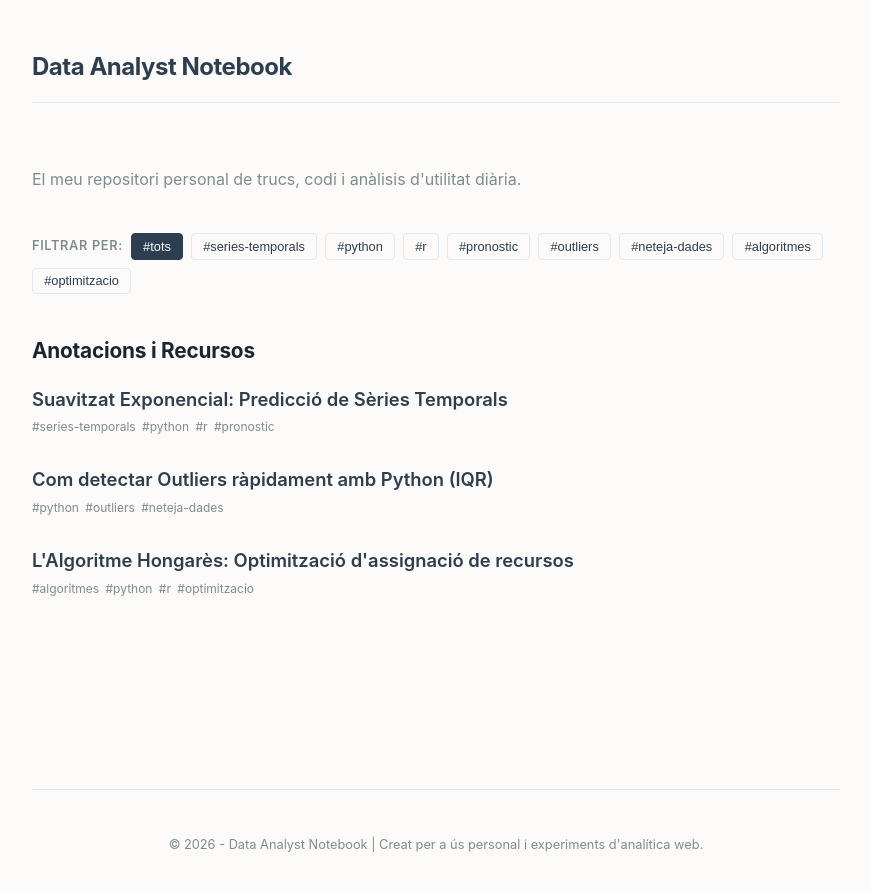
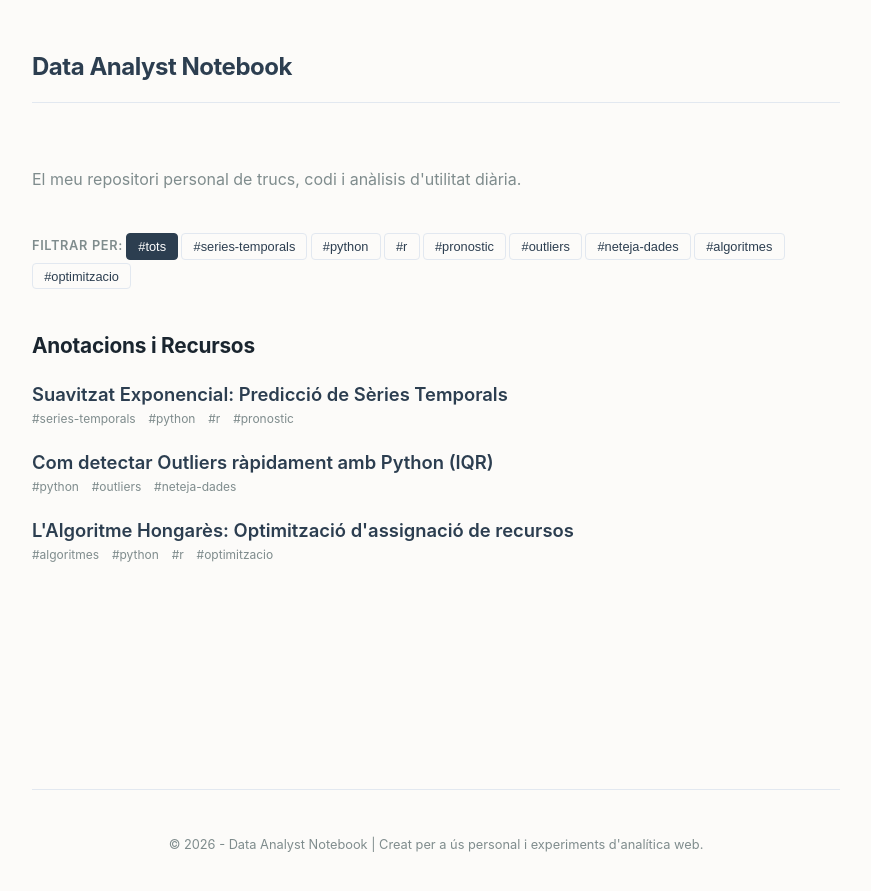
Before and after one commit to alberthr/alberthr.github.io, a Jekyll site: the page built from index.html, in a window 1280 px wide. Shown: the top 891 px of the page, without its empty margins (204-1075 px from the left). Built offline with Jekyll 4.4.1, drawn with Linux system fonts in a browser that asks for light colours.

Commit message:
Update style.css

```diff
--- a/assets/css/style.css
+++ b/assets/css/style.css
@@ -92,7 +92,7 @@ ul {
 .post-item {
   background: transparent;           /* Eliminat el fons blanc */
   padding: 0;                        /* Eliminat l'espaiat intern de la caixa */
-  margin-bottom: 1.8rem;             /* Espai net entre un post i el següent */
+  margin-bottom: 1.2rem;             /* Espai net entre un post i el següent */
   border-radius: 0;
   border: none;                      /* Eliminat el voltant gris de la caixa */
   box-shadow: none;                  /* Eliminada l'ombra */
@@ -116,10 +116,11 @@ ul {
 
 /* Filtres i Etiquetes */
 .tags-filter-container {
+  font-size: 0.8rem;
   margin-bottom: 2rem;
   display: flex;
   flex-wrap: wrap;
-  gap: 0.5rem;
+  gap: 0.2rem;
   align-items: center;
 }
 
@@ -153,9 +154,9 @@ ul {
 }
 
 .list-tags {
-  margin-top: 0.2rem;
+  margin-top: 0.0rem;
   display: flex;
-  gap: 0.4rem;
+  gap: 0.8rem;
 }
 
 .tag-sm {
```
